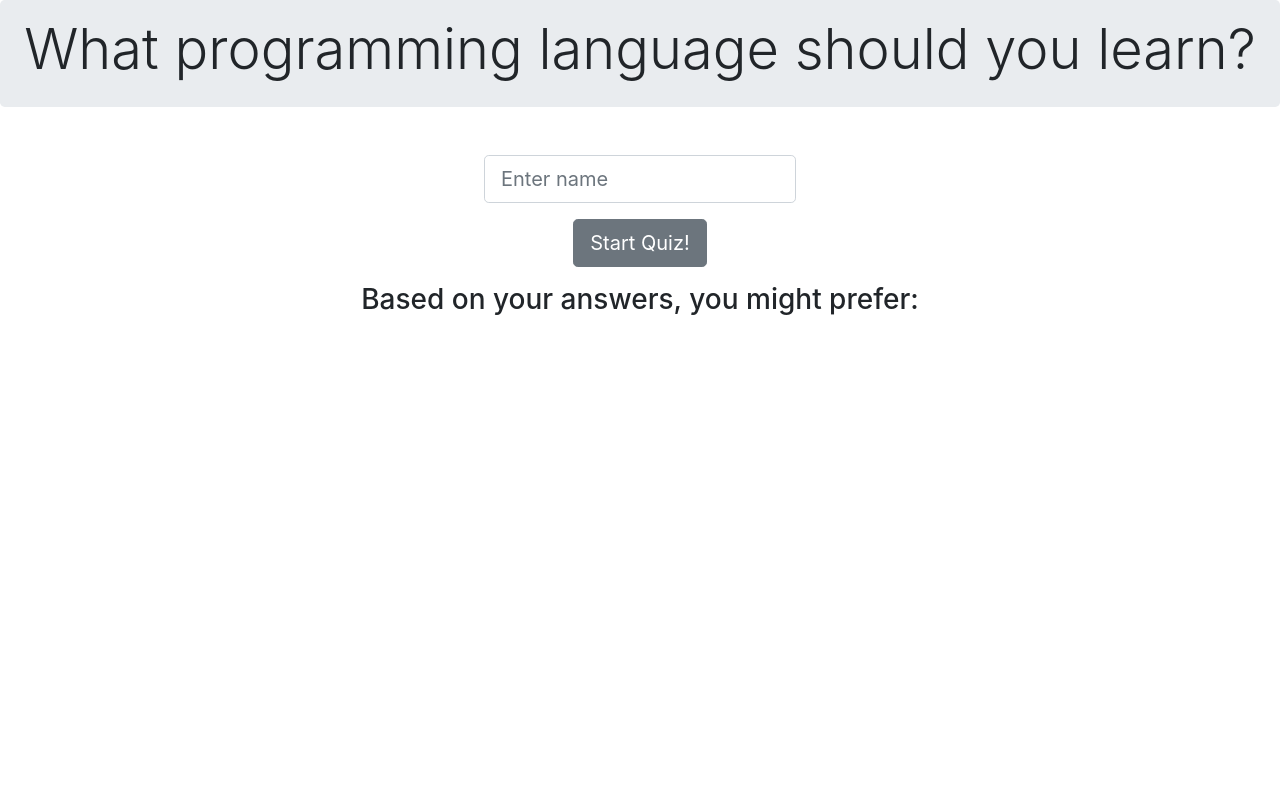
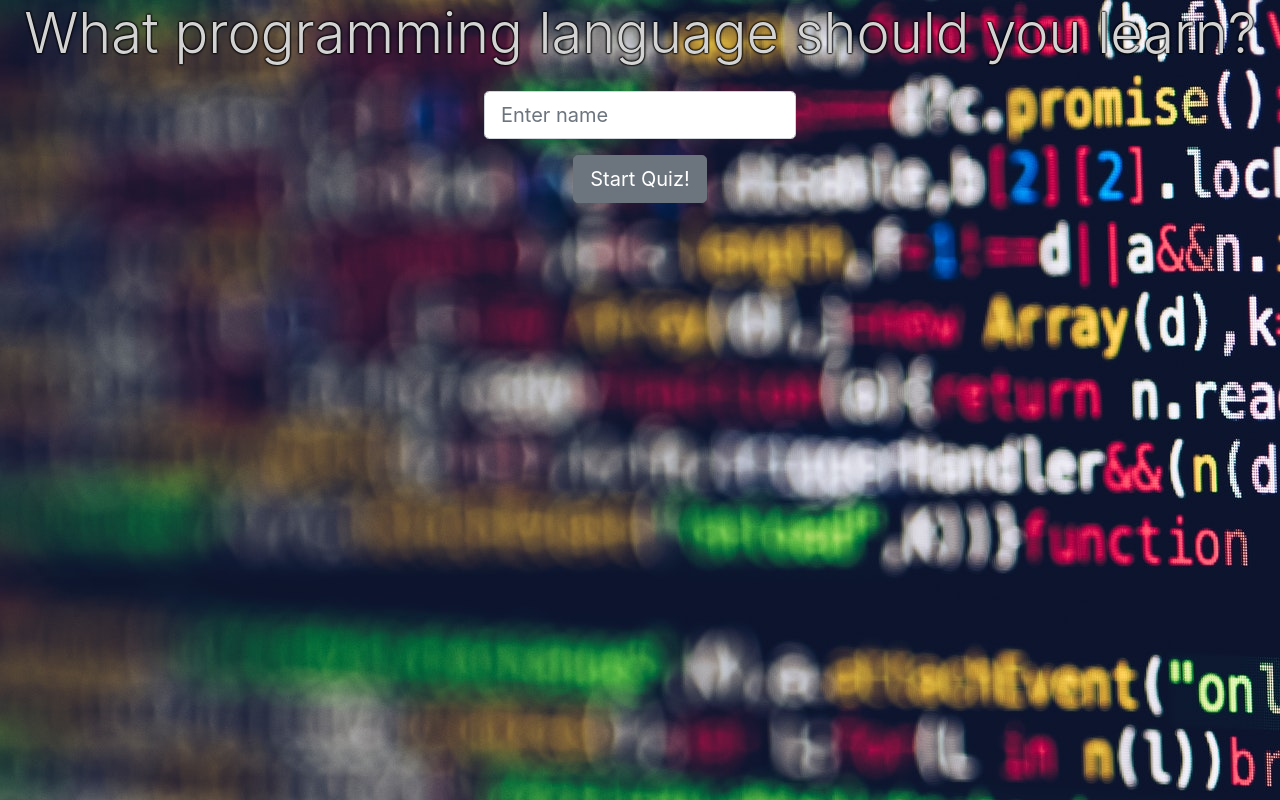
Before and after one commit to vnessa-su/programming-language-suggester, a plain HTML site: page index.html in a window 1280 px wide. Drawn offline with Linux system fonts and the light colour scheme.

Commit message:
Add a background picture and style text to be more visible.

```diff
--- a/css/styles.css
+++ b/css/styles.css
@@ -37,3 +37,12 @@
   padding: 5%;
   font-family: 'Anton', sans-serif;
 }
+.page-background {
+  background-image: url('../img/code-background.jpg');
+  height: 100vh;
+}
+
+.light-text-outlined {
+  color: lightgray;
+  text-shadow: 0 0 2px black, 0 0 2px black, 0 0 2px black, 0 0 2px black;
+}
--- a/index.html
+++ b/index.html
@@ -15,8 +15,8 @@
 
   <title>Programming Language Selecter</title>
 </head>
-<body>
-  <div class="jumbotron p-3">
+<body class="bg-img page-background">
+  <div class="page-header  light-text-outlined">
     <h1 class="display-4 text-center">What programming language should you learn?</h1>
   </div>
 
@@ -148,14 +148,14 @@
   </div>
 
   <div class="flex-column display-result" id="quizCompleteDisplay">
-    <h3 class="text-center">You've finished the quiz<span id="userNameDisplay"></span>!</h3>
+    <h3 class="text-center light-text-outlined">You've finished the quiz<span id="userNameDisplay"></span>!</h3>
     <button type="button" class="btn btn-secondary btn-lg results-button" id="seeResultsButton">See Results!</button>
   </div>
 
-  <div class="" id="suggestedLanguageDisplay">
+  <div class="display-result" id="suggestedLanguageDisplay">
     <div class="container">
       <div class="row">
-        <h3 class="text-center col">
+        <h3 class="text-center col  light-text-outlined">
           Based on your answers, you might prefer:
         </h3>
       </div>
```
Also changed, not shown: javascript.html (+1 -1 lines), img/code-background.jpg (added), 1 other file.
